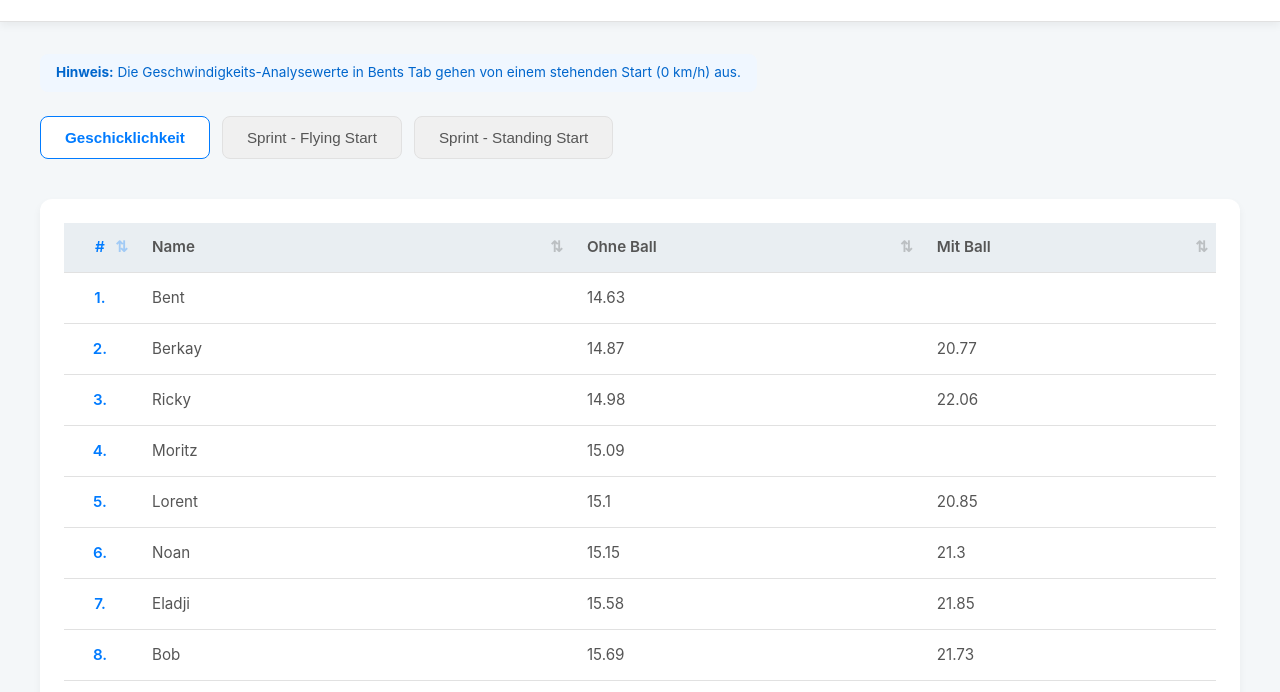
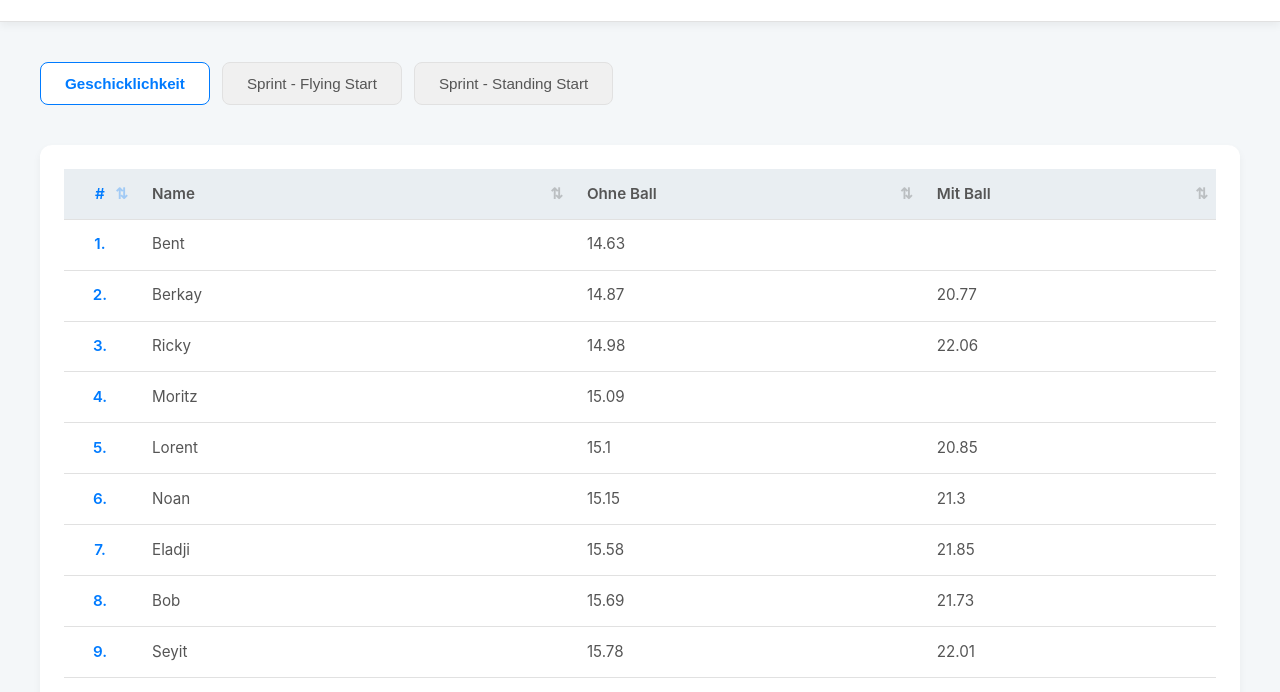
Before and after one commit to Areo-RGB/u12, a plain HTML site: page index.html in a window 1280 px wide. Shown: the part 108-800 px from the top of the page. Drawn offline with Linux system fonts and the light colour scheme.

Commit message:
feat: remove notes container from Bent tab for cleaner display

```diff
--- a/index.html
+++ b/index.html
@@ -573,11 +573,6 @@ Theo,,,,Florian,1.58,2.37,3.18,4.8,,Florian,1.68,2.9,3.31,5.3`;
             // Hide Bent tab for now - only show original datasets
             const displayDatasets = [...originalDatasets];
 
-            const notesContainer = document.createElement('div');
-            notesContainer.className = 'notes-container';
-            notesContainer.innerHTML = `<p class="note"><b>Hinweis:</b> Die Geschwindigkeits-Analysewerte in Bents Tab gehen von einem stehenden Start (0 km/h) aus.</p>`;
-            container.appendChild(notesContainer);
-
             createTabsNavigation(container, displayDatasets);
 
             displayDatasets.forEach((dataset, index) => {
```
